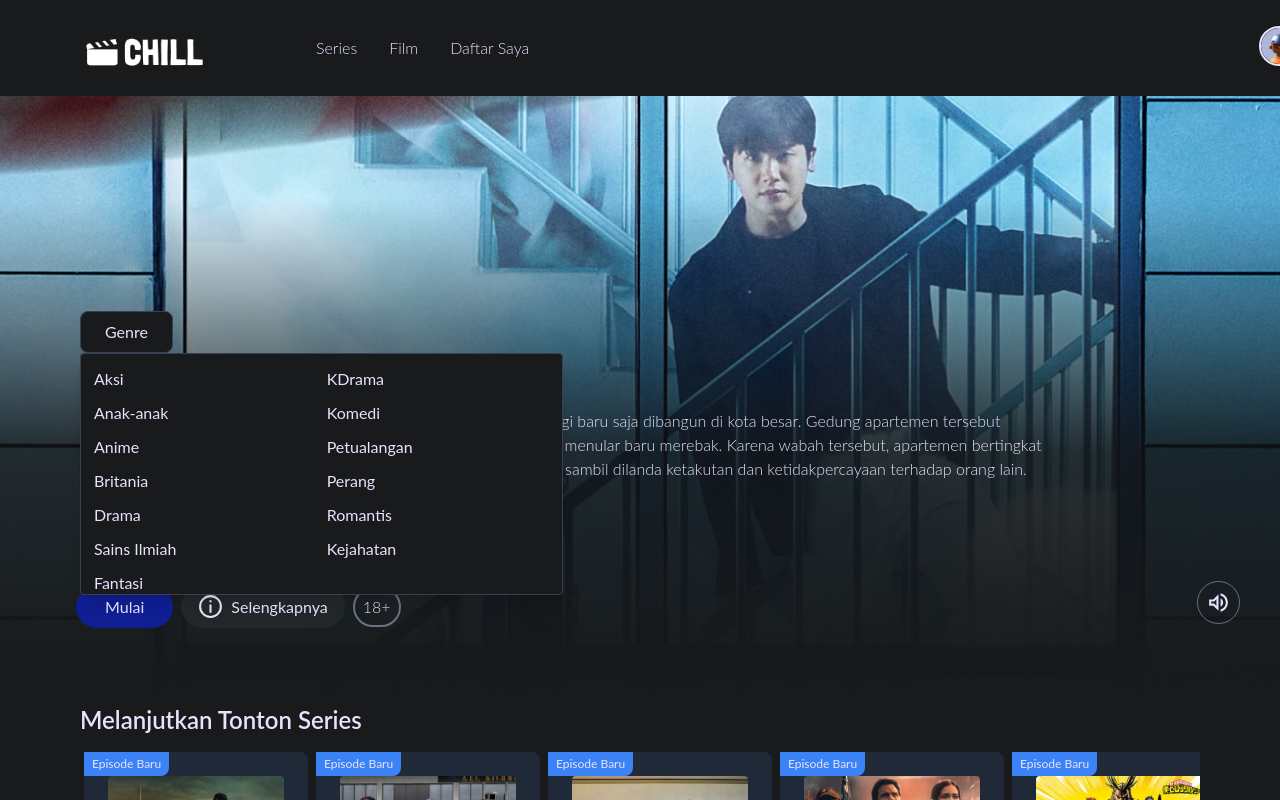
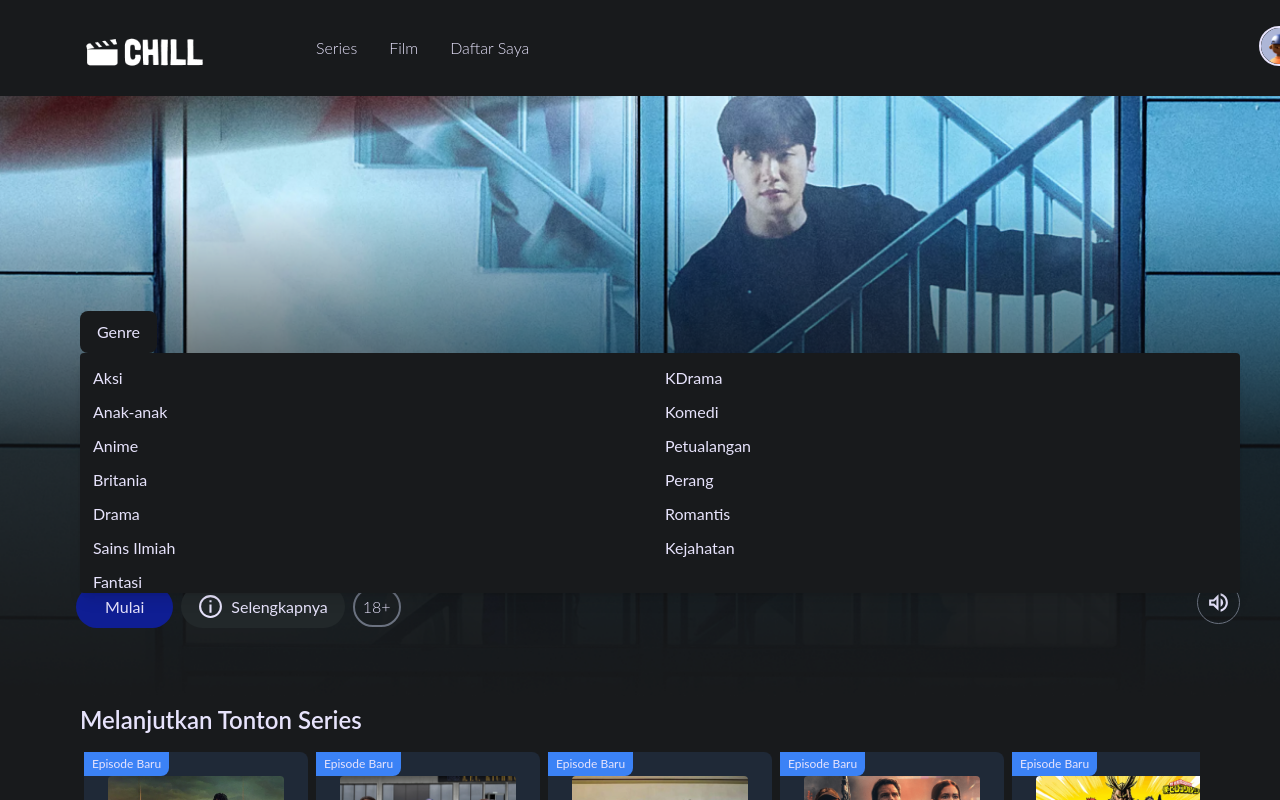
Before and after one commit to Ongky2910/Mission-Intermediate-FE-1B-13056, a React (Vite) app: page /series in a window 1280 px wide. Both pictures are taken after a click on the button "Genre". Shown: the top 800 px of the page. Built offline with nearby package versions, Linux system fonts and the light colour scheme.

Commit message:
Update GenreDrop.jsx

```diff
--- a/src/components/common/GenreDrop.jsx
+++ b/src/components/common/GenreDrop.jsx
@@ -1,7 +1,8 @@
 import React, { useState } from 'react';
 import clsx from 'clsx';
+import { RiArrowDropDownLine } from 'react-icons/ri';
 
-const Dropdown = ({ options, className, onChange }) => {
+const Dropdown = ({ options, className, onChange, isMobile}) => {
   const [isOpen, setIsOpen] = useState(false);
   const [selectedOption, setSelectedOption] = useState("");
 
@@ -15,16 +16,21 @@ const Dropdown = ({ options, className, onChange }) => {
     <div className={clsx("relative", className)}>
       <button
         className={clsx(
-          "flex items-center justify-between w-30 rounded-lg bg-gray-input text-white border border-gray-700 py-2 px-6 focus:outline-none",
-          className
+          "flex items-center justify-between w-30 rounded-lg bg-gray-input text-white py-2 px-4 focus:outline-none",
+           isMobile ? "bg-gray-input text-sm" : "bg-gray-800"
+          ,className
         )}
         onClick={() => setIsOpen(!isOpen)}
       >
-        {selectedOption || "Genre"}
+        <span>{selectedOption || "Genre"}</span>
+        {isMobile && <RiArrowDropDownLine className=" text-white" size={20} />} {/* Down arrow */}
       </button>
       {isOpen && (
-        <div className="absolute z-10 w-5/12 bg-gray-input border border-gray-700 rounded shadow-lg">
-          <div className="grid grid-cols-2 p-2 max-h-60 overflow-y-auto">
+        <div className={clsx(
+          "absolute z-10 w-full bg-gray-input rounded shadow-lg",
+          isMobile ? "w-30" : "w-50"
+        )}>
+          <div className="md:grid grid-cols-2 p-2 max-h-60 overflow-y-auto">
             {options.map((option) => (
               <button
                 key={option.value}
```
